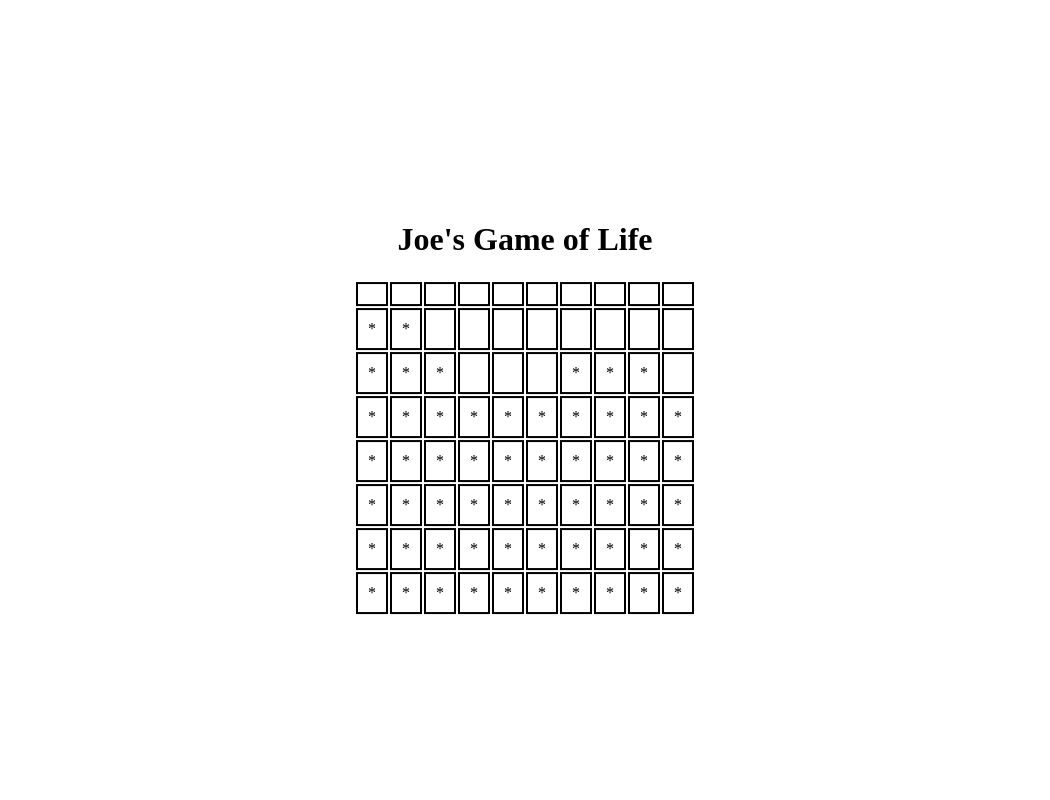
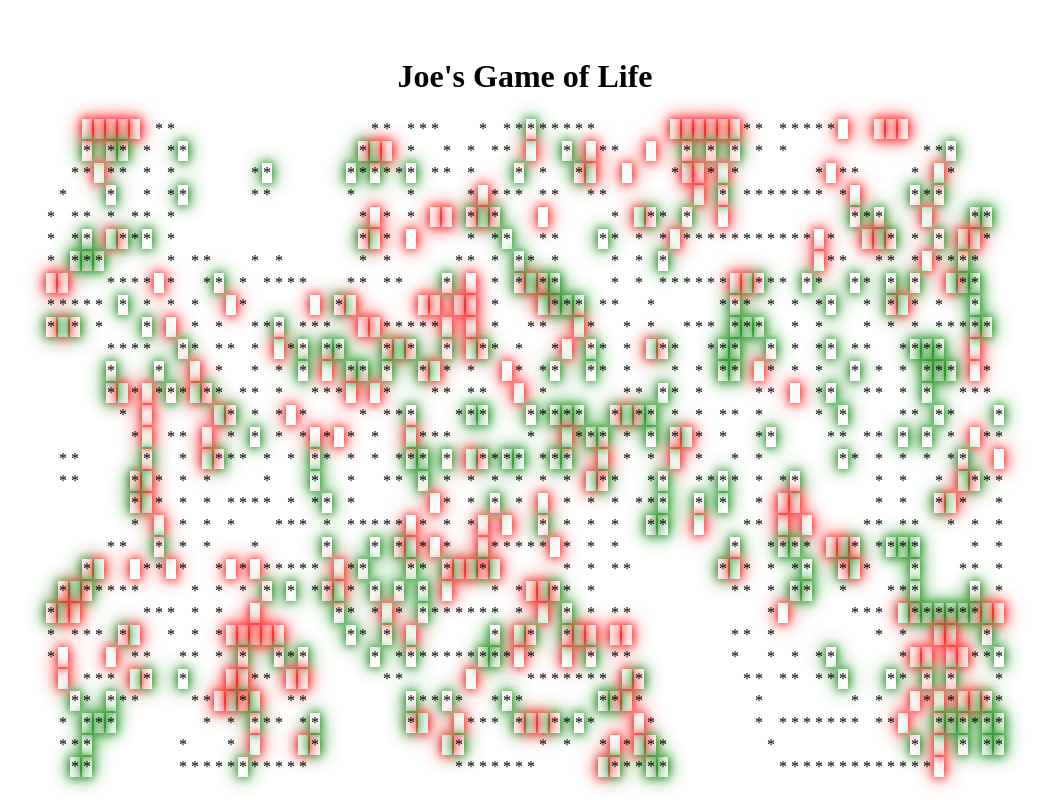
Before and after one commit to Sshahar/game-of-life, a plain HTML site: page index.html in a window 1280 px wide. Shown: the whole page, without its empty margins (123-1173 px from the left). Drawn offline with Linux system fonts and the light colour scheme.

Commit message:
more like original game

```diff
--- a/script.js
+++ b/script.js
@@ -4,8 +4,8 @@
 
 var DEAD_CELL = ' '
 var LIVING_CELL = '*'
-var ROWS = 8
-var COLS = 10
+var ROWS = 30
+var COLS = 80
 var gTurn = 0
 var gBoard
 var gMainInterval
@@ -22,7 +22,7 @@ function main() {
     //     play()
     // }
 
-    gMainInterval = setInterval(play, 3000)
+    gMainInterval = setInterval(play, 200)
 
     document.addEventListener('keypress', function (e) {
         if (e.key === 'Enter') {
@@ -40,7 +40,7 @@ function createBoard() {
         mat[i] = []
         for (var j = 0; j < COLS; j++) {
             var val = DEAD_CELL
-            if (0 === getRandomInt(0, 10)) val = LIVING_CELL
+            if (0 === getRandomInt(0, 3)) val = LIVING_CELL
             mat[i][j] = { val, age: 0 }
         }
     }
@@ -101,7 +101,15 @@ function runGeneration() {
         mat[i] = []
         for (var j = 0; j < COLS; j++) {
             var lastVal = gBoard[i][j].val
-            var val = inRange(countNeighbors(i, j), 2, 5) ? LIVING_CELL : DEAD_CELL
+            var neighborCount = countNeighbors(i, j)
+            var val = LIVING_CELL
+            if (lastVal === DEAD_CELL && neighborCount === 3) {
+                val = LIVING_CELL
+            } else if (neighborCount > 3 || neighborCount < 2) {
+                val = DEAD_CELL
+            } else if (neighborCount == 2 || neighborCount == 4) {
+                val = gBoard[i][j].val
+            }
             mat[i][j] = gBoard[i][j]
             mat[i][j].val = val
             if (lastVal !== val) mat[i][j].age = 1
--- a/style.css
+++ b/style.css
@@ -9,8 +9,6 @@ body {
     transform: translate(-50%, -50%);
 }
 td {
-    border: 2px solid black;
-    padding: 10px;
 }
 
 h1 {
```
